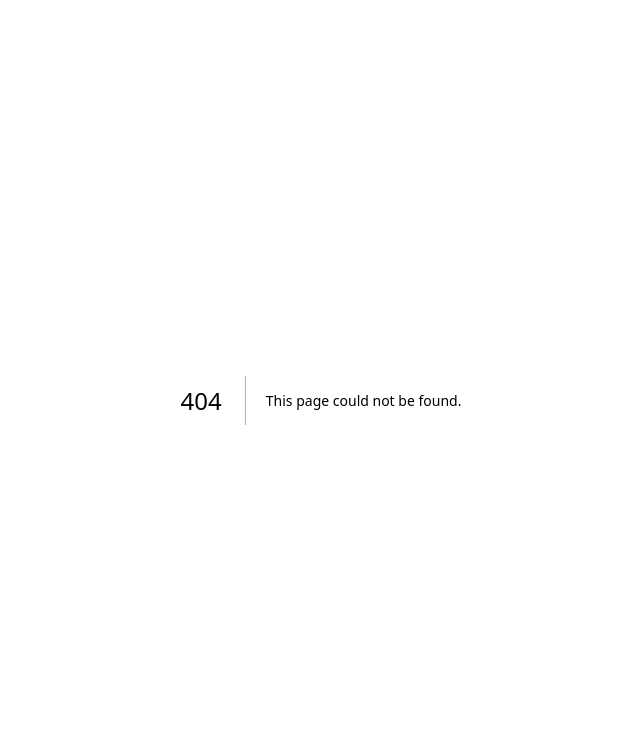
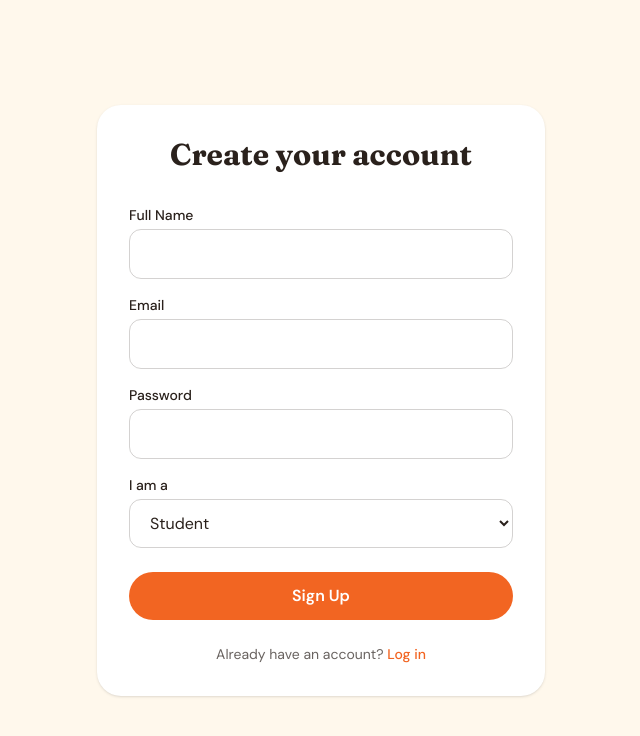
Before and after one commit to MehenniInes/myna-lingo-web, a Next.js app: page /register in a window 1280 px wide. Before the commit this address had no page. Shown: the top 736 px of the page, without its empty margins (319-959 px from the left). Built offline with nearby package versions, Linux system fonts and the light colour scheme.

Commit message:
Add login page, homepage auth state (login/logout), CORS on backend

```diff
--- /dev/null
+++ b/src/app/login/page.tsx
@@ -0,0 +1,87 @@
+"use client";
+
+import { useState } from "react";
+import { useRouter } from "next/navigation";
+
+export default function LoginPage() {
+  const router = useRouter();
+  const [email, setEmail] = useState("");
+  const [password, setPassword] = useState("");
+  const [error, setError] = useState("");
+  const [loading, setLoading] = useState(false);
+
+  async function handleSubmit(e: React.FormEvent) {
+    e.preventDefault();
+    setError("");
+    setLoading(true);
+
+    try {
+      const res = await fetch("http://localhost:4000/auth/login", {
+        method: "POST",
+        headers: { "Content-Type": "application/json" },
+        body: JSON.stringify({ email, password }),
+      });
+
+      const data = await res.json();
+
+      if (!res.ok) {
+        setError(data.message || "Login failed");
+        setLoading(false);
+        return;
+      }
+
+      localStorage.setItem("accessToken", data.accessToken);
+      localStorage.setItem("user", JSON.stringify(data.user));
+      router.push("/");
+    } catch {
+      setError("Could not connect to the server");
+      setLoading(false);
+    }
+  }
+
+  return (
+    <main className="min-h-screen flex items-center justify-center px-6 py-12">
+      <div className="w-full max-w-md bg-myna-white rounded-3xl shadow-sm p-8">
+        <h1 className="font-display text-3xl font-bold text-myna-charcoal text-center">Welcome back</h1>
+
+        <form onSubmit={handleSubmit} className="mt-8 flex flex-col gap-4">
+          <div>
+            <label className="block text-sm font-medium text-myna-charcoal mb-1">Email</label>
+            <input
+              type="email"
+              required
+              value={email}
+              onChange={(e) => setEmail(e.target.value)}
+              className="w-full rounded-xl border border-myna-charcoal/20 px-4 py-3 focus:outline-none focus:ring-2 focus:ring-myna-orange"
+            />
+          </div>
+
+          <div>
+            <label className="block text-sm font-medium text-myna-charcoal mb-1">Password</label>
+            <input
+              type="password"
+              required
+              value={password}
+              onChange={(e) => setPassword(e.target.value)}
+              className="w-full rounded-xl border border-myna-charcoal/20 px-4 py-3 focus:outline-none focus:ring-2 focus:ring-myna-orange"
+            />
+          </div>
+
+          {error && <p className="text-red-600 text-sm">{error}</p>}
+
+          <button
+            type="submit"
+            disabled={loading}
+            className="mt-2 w-full py-3 rounded-full font-semibold bg-myna-orange text-white hover:bg-myna-orange/90 transition disabled:opacity-50"
+          >
+            {loading ? "Logging in..." : "Log In"}
+          </button>
+        </form>
+
+        <p className="mt-6 text-center text-sm text-myna-charcoal/70">
+          Don&apos;t have an account? <a href="/register" className="text-myna-orange font-medium">Sign up</a>
+        </p>
+      </div>
+    </main>
+  );
+}
--- a/src/app/page.tsx
+++ b/src/app/page.tsx
@@ -1,11 +1,37 @@
+"use client";
+
+import { useEffect, useState } from "react";
+
 export default function Home() {
+  const [user, setUser] = useState<{ fullName: string; role: string } | null>(null);
+
+  useEffect(() => {
+    const stored = localStorage.getItem("user");
+    if (stored) setUser(JSON.parse(stored));
+  }, []);
+
+  function handleLogout() {
+    localStorage.removeItem("accessToken");
+    localStorage.removeItem("user");
+    setUser(null);
+  }
+
   return (
     <main className="min-h-screen flex flex-col">
       <nav className="flex items-center justify-between px-8 py-6">
         <div className="text-2xl font-display font-bold text-myna-charcoal">Myna Lingo</div>
-        <div className="flex gap-4">
-          <a href="/login" className="px-5 py-2 rounded-full font-medium text-myna-charcoal hover:bg-myna-yellow/20 transition">Log In</a>
-          <a href="/register" className="px-5 py-2 rounded-full font-medium bg-myna-orange text-white hover:bg-myna-orange/90 transition">Sign Up</a>
+        <div className="flex items-center gap-4">
+          {user ? (
+            <>
+              <span className="text-myna-charcoal font-medium">Hi, {user.fullName}</span>
+              <button onClick={handleLogout} className="px-5 py-2 rounded-full font-medium text-myna-charcoal hover:bg-myna-yellow/20 transition">Log Out</button>
+            </>
+          ) : (
+            <>
+              <a href="/login" className="px-5 py-2 rounded-full font-medium text-myna-charcoal hover:bg-myna-yellow/20 transition">Log In</a>
+              <a href="/register" className="px-5 py-2 rounded-full font-medium bg-myna-orange text-white hover:bg-myna-orange/90 transition">Sign Up</a>
+            </>
+          )}
         </div>
       </nav>
 
--- /dev/null
+++ b/src/app/register/page.tsx
@@ -0,0 +1,115 @@
+"use client";
+
+import { useState } from "react";
+import { useRouter, useSearchParams } from "next/navigation";
+
+export default function RegisterPage() {
+  const router = useRouter();
+  const searchParams = useSearchParams();
+  const defaultRole = searchParams.get("role") === "teacher" ? "TEACHER" : "STUDENT";
+
+  const [fullName, setFullName] = useState("");
+  const [email, setEmail] = useState("");
+  const [password, setPassword] = useState("");
+  const [role, setRole] = useState(defaultRole);
+  const [error, setError] = useState("");
+  const [loading, setLoading] = useState(false);
+
+  async function handleSubmit(e: React.FormEvent) {
+    e.preventDefault();
+    setError("");
+    setLoading(true);
+
+    try {
+      const res = await fetch("http://localhost:4000/auth/register", {
+        method: "POST",
+        headers: { "Content-Type": "application/json" },
+        body: JSON.stringify({ fullName, email, password, role }),
+      });
+
+      const data = await res.json();
+
+      if (!res.ok) {
+        setError(data.message || "Registration failed");
+        setLoading(false);
+        return;
+      }
+
+      router.push("/login");
+    } catch {
+      setError("Could not connect to the server");
+      setLoading(false);
+    }
+  }
+
+  return (
+    <main className="min-h-screen flex items-center justify-center px-6 py-12">
+      <div className="w-full max-w-md bg-myna-white rounded-3xl shadow-sm p-8">
+        <h1 className="font-display text-3xl font-bold text-myna-charcoal text-center">Create your account</h1>
+
+        <form onSubmit={handleSubmit} className="mt-8 flex flex-col gap-4">
+          <div>
+            <label className="block text-sm font-medium text-myna-charcoal mb-1">Full Name</label>
+            <input
+              type="text"
+              required
+              value={fullName}
+              onChange={(e) => setFullName(e.target.value)}
+              className="w-full rounded-xl border border-myna-charcoal/20 px-4 py-3 focus:outline-none focus:ring-2 focus:ring-myna-orange"
+            />
+          </div>
+
+          <div>
+            <label className="block text-sm font-medium text-myna-charcoal mb-1">Email</label>
+            <input
+              type="email"
+              required
+              value={email}
+              onChange={(e) => setEmail(e.target.value)}
+              className="w-full rounded-xl border border-myna-charcoal/20 px-4 py-3 focus:outline-none focus:ring-2 focus:ring-myna-orange"
+            />
+          </div>
+
+          <div>
+            <label className="block text-sm font-medium text-myna-charcoal mb-1">Password</label>
+            <input
+              type="password"
+              required
+              minLength={6}
+              value={password}
+              onChange={(e) => setPassword(e.target.value)}
+              className="w-full rounded-xl border border-myna-charcoal/20 px-4 py-3 focus:outline-none focus:ring-2 focus:ring-myna-orange"
+            />
+          </div>
+
+          <div>
+            <label className="block text-sm font-medium text-myna-charcoal mb-1">I am a</label>
+            <select
+              value={role}
+              onChange={(e) => setRole(e.target.value)}
+              className="w-full rounded-xl border border-myna-charcoal/20 px-4 py-3 focus:outline-none focus:ring-2 focus:ring-myna-orange"
+            >
+              <option value="STUDENT">Student</option>
+              <option value="PARENT">Parent</option>
+              <option value="TEACHER">Teacher</option>
+            </select>
+          </div>
+
+          {error && <p className="text-red-600 text-sm">{error}</p>}
+
+          <button
+            type="submit"
+            disabled={loading}
+            className="mt-2 w-full py-3 rounded-full font-semibold bg-myna-orange text-white hover:bg-myna-orange/90 transition disabled:opacity-50"
+          >
+            {loading ? "Creating account..." : "Sign Up"}
+          </button>
+        </form>
+
+        <p className="mt-6 text-center text-sm text-myna-charcoal/70">
+          Already have an account? <a href="/login" className="text-myna-orange font-medium">Log in</a>
+        </p>
+      </div>
+    </main>
+  );
+}
```
